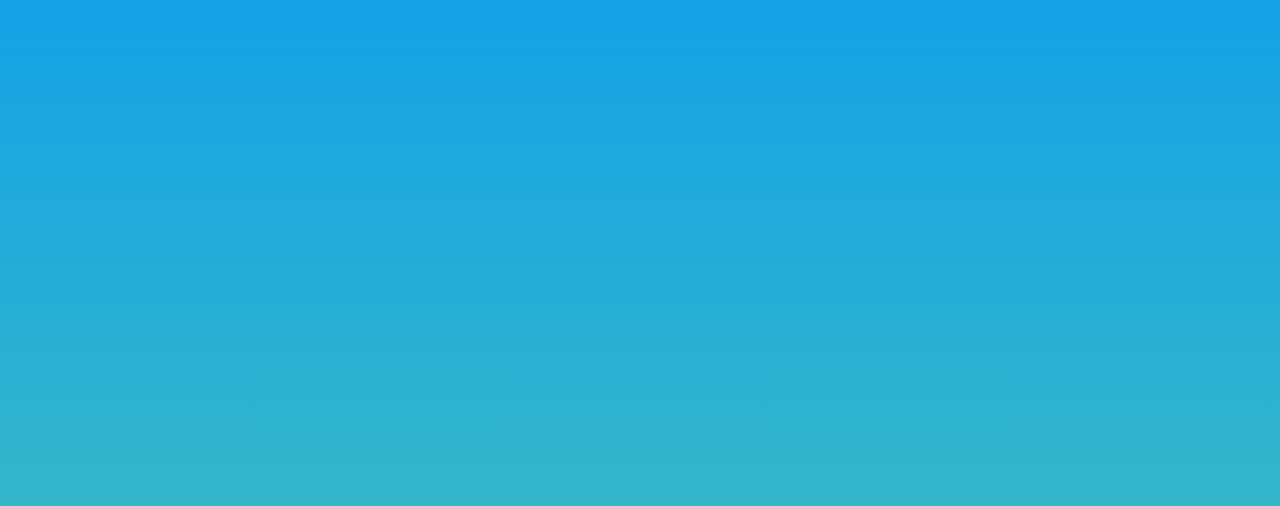
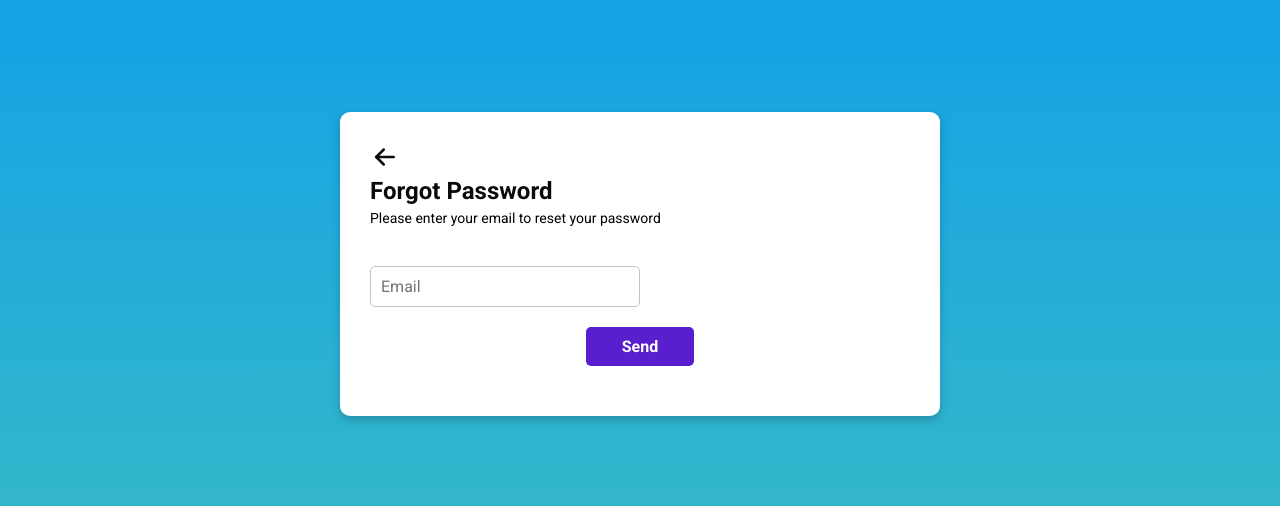
Before and after one commit to masterayber/payrollSystem_Aceser, a React (Vite) app in the folder frontend/: page /forgot-password in a window 1280 px wide. Before the commit this address had no page. Shown: the part 136-642 px from the top of the page. Built offline with nearby package versions, Linux system fonts and the light colour scheme.

Commit message:
week 3 commit

```diff
--- a/frontend/src/main.jsx
+++ b/frontend/src/main.jsx
@@ -4,6 +4,7 @@ import { BrowserRouter, Routes, Route } from 'react-router-dom';
 // import App from './App';
 import Login from './pages/Login';
 import Signup from './pages/Signup';
+import ForgotPassword from './pages/Forgot';
 import './index.css';
 import PrivateRoute from './components/PrivateRoute';
 import Dashboard from './pages/Dashboard';
@@ -14,6 +15,7 @@ ReactDOM.createRoot(document.getElementById('root')).render(
       <Routes>
         <Route path="/" element={<Login />} />
         <Route path="signup" element={<Signup />} />
+        <Route path="forgot-password" element={<ForgotPassword />} />
         <Route
           path="dashboard"
           element={
--- /dev/null
+++ b/frontend/src/pages/Forgot.jsx
@@ -0,0 +1,80 @@
+import React, { useState } from 'react';
+import axios from 'axios';
+import { useNavigate } from 'react-router-dom';
+import '../styles/Forgot.css';
+
+const ForgotPassword = () => {
+    const [email, setEmail] = useState('');
+    const [message, setMessage] = useState('');
+    const [loading, setLoading] = useState(false);
+    const navigate = useNavigate();
+
+    const handleForgot = async (e) => {
+        e.preventDefault();
+        setLoading(true); // Start loading
+        setMessage(''); // Reset the message
+
+        // Basic email validation
+        const emailRegex = /^[^\s@]+@[^\s@]+\.[^\s@]+$/;
+        if (!emailRegex.test(email)) {
+            setMessage('Please enter a valid email address');
+            setLoading(false);
+            return;
+        }
+
+        try {
+            const response = await axios.post('http://localhost:5000/api/auth/forgot-password', { email });
+            setMessage(response.data.message);
+        } catch (error) {
+            setMessage(error.response?.data?.message || 'Something went wrong');
+        } finally {
+            setLoading(false); // Stop loading
+        }
+    };
+
+    return (
+        <div className="forgotPassword-container">
+            <form className="forgotPassword-form" onSubmit={handleForgot}>
+                <div className="back-button" onClick={() => navigate('/')}>
+                    <svg
+                        xmlns="http://www.w3.org/2000/svg"
+                        width="24"
+                        height="24"
+                        viewBox="0 0 24 24"
+                        fill="none"
+                        stroke="currentColor"
+                        strokeWidth="2"
+                        strokeLinecap="round"
+                        strokeLinejoin="round"
+                        className="icon"
+                    >
+                        <path stroke="none" d="M0 0h24v24H0z" fill="none" />
+                        <path d="M5 12l14 0" />
+                        <path d="M5 12l6 6" />
+                        <path d="M5 12l6 -6" />
+                    </svg>
+                </div>
+                <h2>Forgot Password</h2>
+                <p>Please enter your email to reset your password</p>
+                <div className="input-container">
+                    <div className="input-group-forgot">
+                        <input
+                            type="email"
+                            name="email"
+                            placeholder="Email"
+                            value={email}
+                            onChange={(e) => setEmail(e.target.value)}
+                            required
+                        />
+                    </div>
+                </div>
+                {message && <p className="feedback-message">{message}</p>}
+                <button type="submit" className="send-button" disabled={loading}>
+                    {loading ? 'Sending...' : 'Send'}
+                </button>
+            </form>
+        </div>
+    );
+};
+
+export default ForgotPassword;
--- a/frontend/src/pages/Login.jsx
+++ b/frontend/src/pages/Login.jsx
@@ -1,13 +1,12 @@
 import React, { useState } from 'react';
 import axios from 'axios';
-import { useNavigate } from 'react-router-dom';
+import { Link } from 'react-router-dom';
 import '../styles/Login.css'; //Importing CSS file
 
 const Login = () => {
     const [username, setUsername] = useState('');
     const [password, setPassword] = useState('');
     const [showPassword, setShowPassword] = useState(false);
-    const navigate = useNavigate();
 
     const handlelogin = async (e) => {
         e.preventDefault();
@@ -64,7 +63,7 @@ const Login = () => {
                             type="button"
                             className="toggle-password"
                             onClick={() => setShowPassword(!showPassword)}
-    >
+                        >
                             {showPassword ? (
                                 // Open Eye Icon
                                 <svg xmlns="http://www.w3.org/2000/svg" viewBox="0 0 24 24" fill="none" stroke="currentColor" strokeWidth="1.5" strokeLinecap="round" strokeLinejoin="round" className="toggle-password"><path stroke="none" d="M0 0h24v24H0z" fill="none"/><path d="M10 12a2 2 0 1 0 4 0a2 2 0 0 0 -4 0" /><path d="M21 12c-2.4 4 -5.4 6 -9 6c-3.6 0 -6.6 -2 -9 -6c2.4 -4 5.4 -6 9 -6c3.6 0 6.6 2 9 6" /></svg>
@@ -76,12 +75,12 @@ const Login = () => {
                     </span>
                 </div>
                 <div className="form-links">
-                    <a href="/signup" className="sign-up">
+                    <Link to="/signup" className="sign-up">
                         Sign Up
-                    </a>
-                    <a href="/forgot-password" className="forgot-password">
+                    </Link>
+                    <Link to="/forgot-password" className="forgot-password">
                         Forgot Password?
-                    </a>
+                    </Link>
                 </div>
                 <button type="submit" className="login-button">Log in</button>
             </form>
--- /dev/null
+++ b/frontend/src/styles/Forgot.css
@@ -0,0 +1,89 @@
+/*Forgot Password Container */
+.forgotPassword-container {
+    width: 600px;
+    height: auto;
+    max-width: 1000px;
+    padding: 30px;
+    background-color: #fff;
+    border-radius: 10px;
+    box-shadow: 0 4px 10px rgba(0, 0, 0, 0.2);
+    display: flex;
+    flex-direction: column;
+    align-items: center;
+}
+
+.forgotPassword-form {
+    width: 100%;
+}
+
+.forgotPassword-form h2 {
+    margin-bottom: 5px;
+    text-align: left;
+}
+
+.forgotPassword-form p {
+    margin-bottom: 40px;
+    text-align: left;
+    font-size: 14px;
+}
+
+/* Input Containers */
+.input-container {
+    display: flex;
+    gap: 20px;
+    margin-top: 20px;
+}
+
+.input-group-forgot {
+    width: 50%;
+    position: relative;
+    border: 1px solid #c4c4c4;
+    border-radius: var(--border-radius);
+    overflow: hidden;
+    background-color: #fff;
+}
+
+.input-group-forgot input {
+    width: 100%;
+    padding: 10px;
+    font-size: 16px;
+    border: none;
+    border-radius: var(--border-radius);
+    outline: none;
+}
+
+.input-group-forgot::placeholder {
+    color: #999;
+    transition: color 0.3s ease;
+}
+
+.input-group-forgot:focus-within {
+    border-color: var(--main-color-1);
+    box-shadow: 0 0 5px rgba(177, 205, 243, 1);
+}
+
+.send-button {
+    padding: 10px;
+    font-size: 16px;
+    width: 20%;
+    display: block;
+    margin: 20px auto;
+    text-align: center;
+    font-weight: bold;
+    border-radius: var(--border-radius);
+    background-color: var(--default-button-color);
+    color: white;
+    cursor: pointer;
+    transition: background-color 0.3s ease;
+}
+
+.send-button:disabled {
+    background-color: #ccc;
+    cursor: not-allowed;
+}
+
+.feedback-message {
+    margin-top: 10px;
+    text-align: left;
+    font-size: 14px;
+}
```
Also changed, not shown: frontend/src/pages/Forgot-Password.jsx (deleted, +0 -85 lines), frontend/src/styles/Forgot-Password.css (deleted), 1 other file (tests, documents, lock files or other folders).
